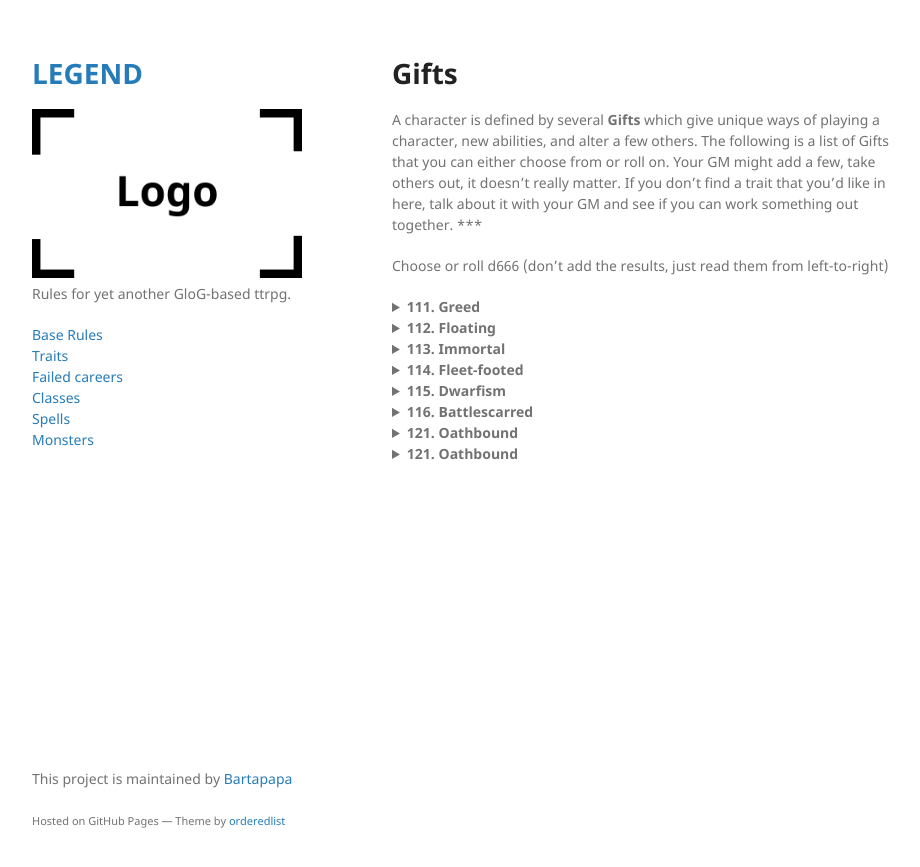
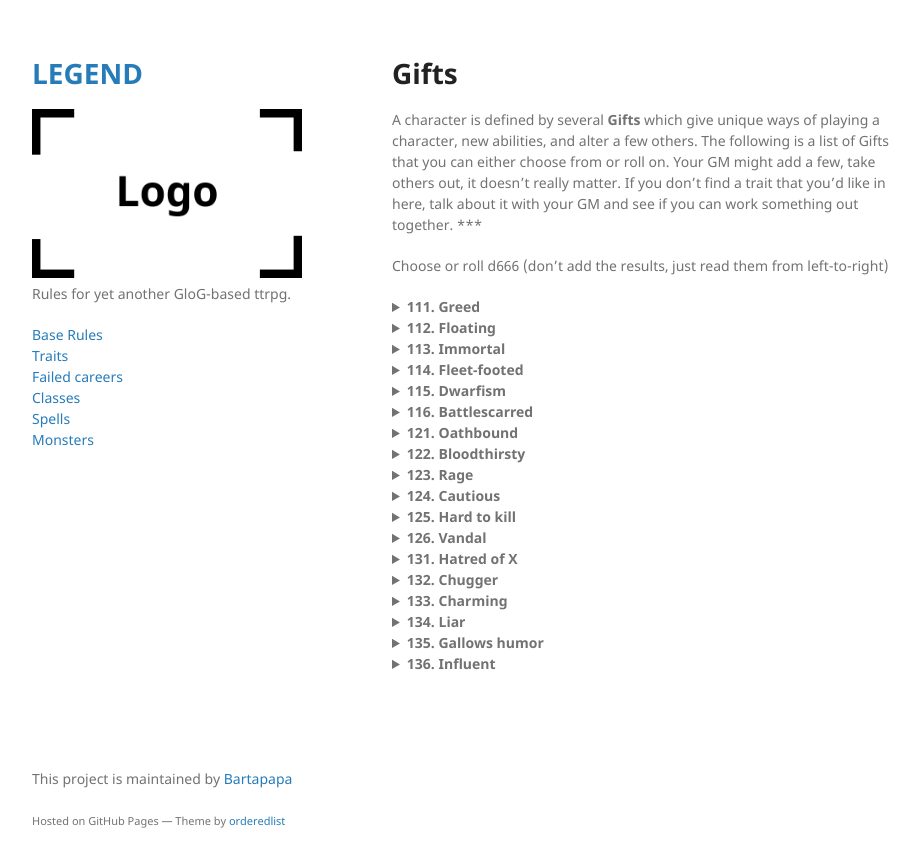
Before and after one commit to Bartapapa/legend, a Jekyll site: the page built from docs/pages/gifts.md, in a window 1280 px wide. Shown: the top 867 px of the page, without its empty margins (178-1098 px from the left). Built offline with Jekyll 4.4.1, drawn with Linux system fonts in a browser that asks for light colours.

Commit message:
Update gifts.md

```diff
--- a/docs/pages/gifts.md
+++ b/docs/pages/gifts.md
@@ -46,6 +46,56 @@
 </details>
 
 <details markdown="1">
-<summary><b>121. Oathbound</b></summary>
-State your principal duty. When you roll for an action that pertains to your principal duty (or to avoid doing something that goes against your principal duty), you can change one of the results to a 6, and count it as if it were natural. You can only do this once per rest.
+<summary><b>122. Bloodthirsty</b></summary>
+Whenever combat arises, keep a score of how many enemies you've killed. At the end of combat, you heal that much HP. If your HP is at its max, you instead heal Wounds.
 </details>
+
+<details markdown="1">
+<summary><b>123. Rage</b></summary>
+Whenever combat starts or you suffer from a strong emotion, you can enter a state of rage. You feel nothing else than it, and can't be charmed or mentally controlled. You don't roll attack rolls - you immediately deal damage. You need to attack or cast a spell every turn, otherwise you attack yourself. Any attack against you doesn't need an attack roll, either.
+</details>
+
+<details markdown="1">
+<summary><b>124. Cautious</b></summary>
+If you don't attack or cast a spell during your turn, your Armor is 5 (unless it was already higher). You can always ask the GM, "Is this situation about to get violent?", and they'll give you an honest answer.
+</details>
+
+<details markdown="1">
+<summary><b>125. Hard to kill</b></summary>
+You don't need to roll to Stabilize (you do however still need to spend your turn). When you have a Scar related to your attacker, you only take 1 Wound when they deeal damage to you, ignoring how much actual damage they dealt.
+</details>
+
+<details markdown="1">
+<summary><b>126. Vandal</b></summary>
+You gain +1 HP whenever you break an object. If you break a Valuable or Treasure (and you knew its value), you heal all HP. You can immediately tell if something is trying to protect or guard something else, and what that is.
+</details>
+
+<details markdown="1">
+<summary><b>131. Hatred of X</b></summary>
+Replace X by some kind of creature or thing. Humans. Orcs. Kobolds. Doors. If your target resembles, even remotely, the subject of your hate, you deal +2 damage to them. This acts as a Savvy regarding the subject of your hate (however you can still be very prejudiced and biased in your knowledge, leading to potentially erroneous knowledge).
+</details>
+
+<details markdown="1">
+<summary><b>132. Chugger</b></summary>
+You make friends around drink. If you chug an ale in a social context, there's at least 1 person who'll be friendly towards you and come up to you. If you take an action to chug in the middle of combat (empyting an Inventory slot's worth of alcohol), you heal your HP to full.
+</details>
+
+<details markdown="1">
+<summary><b>133. Charming</b></summary>
+You make great impressions. As long as you're doing the talking, you have a +1 to Reaction rolls. Even if they don't like you, as long as you speak nicely and softly, they'll hear you out.
+</details>
+
+<details markdown="1">
+<summary><b>134. Liar</b></summary>
+Once per rest, you can tell a lie that isn't obviously false. The people you tell it to will believe it (not necessarily act on it). They'll know after 1d6 minutes, though, and they'll come after you.
+</details>
+
+<details markdown="1">
+<summary><b>135. Gallows humor</b></summary>
+Over lunch, you can tell a dark joke. Roll a general reaction roll. If Uncertain, they heal 1 Wound. If Helpful or Friendly, they heal 1 Wound plus how many Mind Scars you have. In social contexts, you can draw people to you who have similar Mind Scars as you - if you joke around, you're sure to stumble upon at least 1 person with similar issues.
+</details>
+
+<details markdown="1">
+<summary><b>136. Influent</b></summary>
+Your name bears influence and power. Most people of your race will recognize you. By flaunting your influence, you can force people to act Helpful towards you, although their initial Reaction towards you degrades by one step. People above you on the social totem pole are unaffected by this.
+</details>
```
